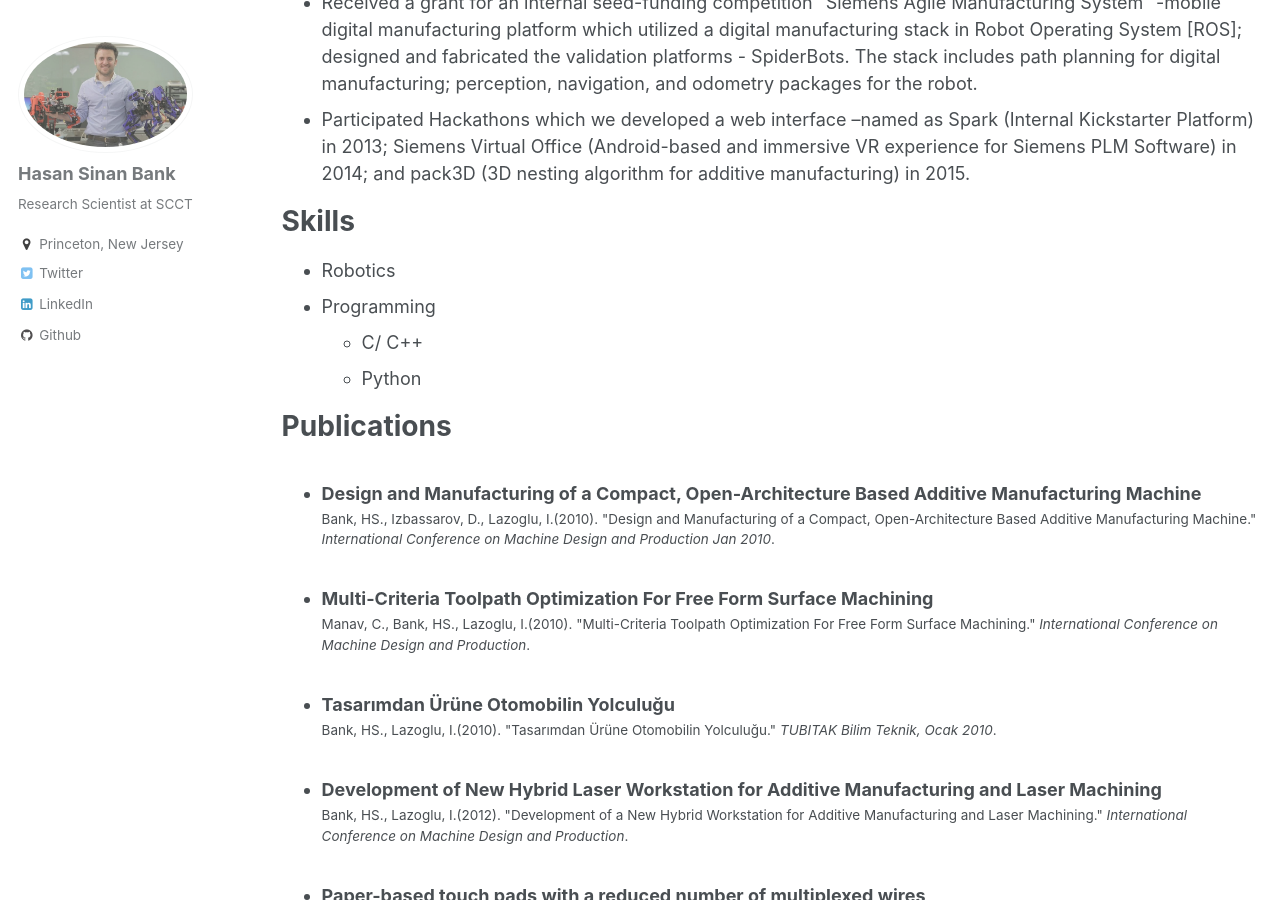
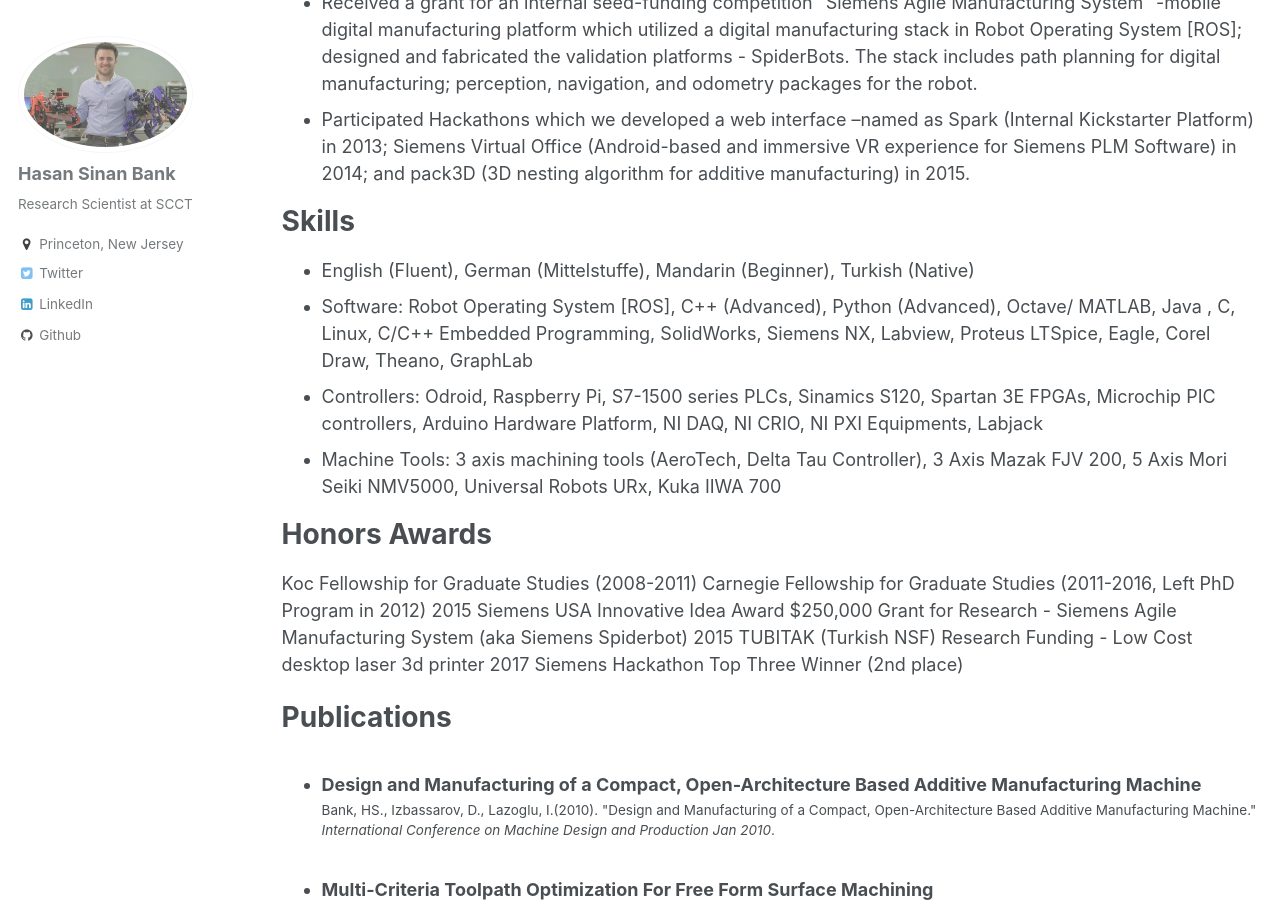
Before and after one commit to bankh/bankh.github.io, a Jekyll site: the page built from _pages/cv.md, in a window 1280 px wide and 900 px high, scrolled down 1036 px. Built offline with Jekyll 4.4.1, drawn with Linux system fonts in a browser that asks for light colours.

Commit message:
Started to update web

```diff
--- a/_pages/cv.md
+++ b/_pages/cv.md
@@ -34,10 +34,23 @@ immersive VR experience for Siemens PLM Software) in 2014; and pack3D (3D nestin
 
 Skills
 ======
-* Robotics
-* Programming
-  * C/ C++
-  * Python
+* English (Fluent), German (Mittelstuffe), Mandarin (Beginner), Turkish (Native)
+* Software: Robot Operating System [ROS], C++ (Advanced), Python (Advanced), Octave/ MATLAB, Java
+, C, Linux, C/C++ Embedded Programming, SolidWorks, Siemens NX, Labview, Proteus LTSpice, Eagle, Corel
+Draw, Theano, GraphLab
+* Controllers: Odroid, Raspberry Pi, S7-1500 series PLCs, Sinamics S120, Spartan 3E FPGAs, Microchip PIC
+controllers, Arduino Hardware Platform, NI DAQ, NI CRIO, NI PXI Equipments, Labjack
+* Machine Tools: 3 axis machining tools (AeroTech, Delta Tau Controller), 3 Axis Mazak FJV 200, 5 Axis
+Mori Seiki NMV5000, Universal Robots URx, Kuka IIWA 700
+
+Honors Awards
+======
+Koc Fellowship for Graduate Studies (2008-2011)
+Carnegie Fellowship for Graduate Studies (2011-2016, Left PhD Program in 2012)
+2015 Siemens USA Innovative Idea Award $250,000 Grant for Research - Siemens Agile Manufacturing
+System (aka [Siemens Spiderbot](https://www.popsci.com/siemens-created-spider-bots-that-3d-print))
+2015 TUBITAK (Turkish NSF) Research Funding - Low Cost desktop laser 3d printer
+2017 Siemens Hackathon Top Three Winner (2nd place)
 
 Publications
 ======
```
